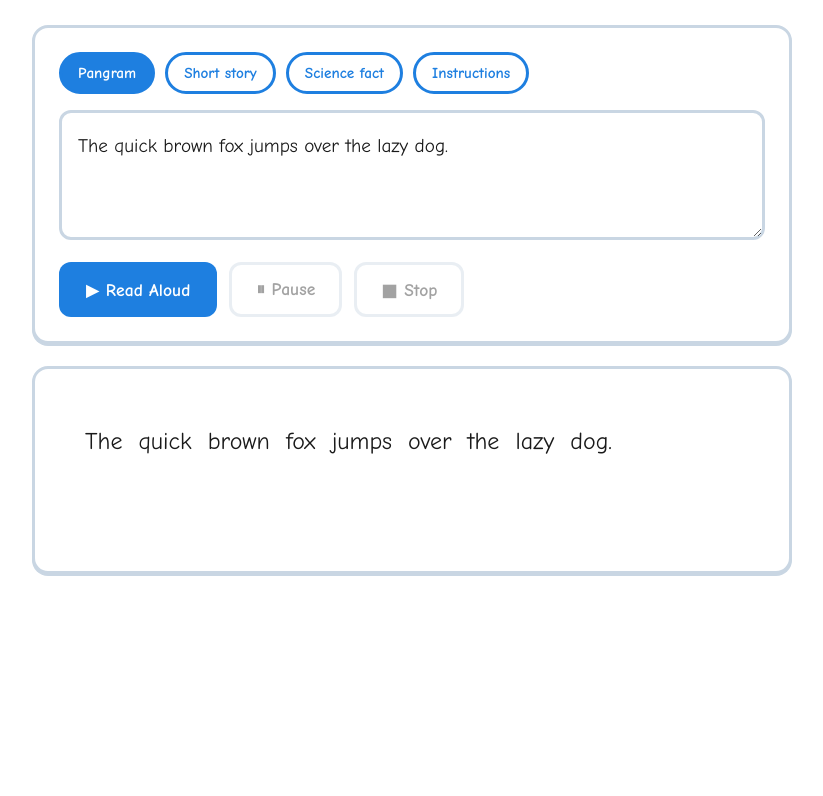
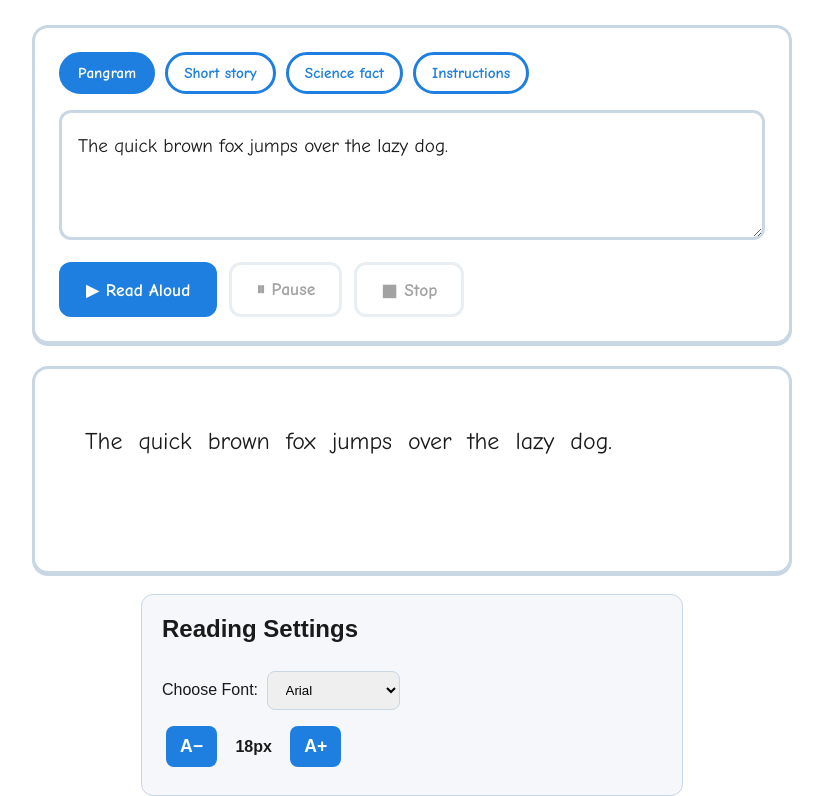
Before and after one commit to NDEHFOJE-star/INTRO-TO-SOFTWARE-ENGINEERING-, a plain HTML site: page frontend/dyslexic.html in a window 1280 px wide. Shown: the part 125-921 px from the top of the page, without its empty margins (228-1051 px from the left). Before the commit the page ends 896 px from the top, so only its background shows below. Drawn offline with Linux system fonts and the light colour scheme.

Commit message:
Add font selection and font size controls

```diff
--- a/frontend/dyslexic.html
+++ b/frontend/dyslexic.html
@@ -374,6 +374,94 @@
   inputText.addEventListener('input', () => renderWords(inputText.value));
 })();
 </script>
+<!-- FONT ACCESSIBILITY CONTROLS -->
+<section class="font-controls">
+    <h2>Reading Settings</h2>
+
+    <label for="fontSelect">Choose Font:</label>
+    <select id="fontSelect">
+        <option value="Arial">Arial</option>
+        <option value="Verdana">Verdana</option>
+        <option value="OpenDyslexic">OpenDyslexic</option>
+        <option value="Georgia">Georgia</option>
+    </select>
+
+    <div class="font-size-controls">
+        <button id="decreaseFont">A−</button>
+        <span id="fontSizeDisplay">18px</span>
+        <button id="increaseFont">A+</button>
+    </div>
+</section>
+
+<style>
+    .font-controls {
+        margin: 20px auto;
+        padding: 20px;
+        max-width: 500px;
+        background: #f5f7fa;
+        border: 1px solid #c9d6e3;
+        border-radius: 12px;
+        font-family: Arial, sans-serif;
+    }
+
+    .font-controls h2 {
+        margin-top: 0;
+    }
+
+    .font-controls select,
+    .font-controls button {
+        padding: 10px 14px;
+        margin: 8px 4px;
+        border-radius: 8px;
+        border: 1px solid #c9d6e3;
+        cursor: pointer;
+    }
+
+    .font-controls button {
+        background: #1e7fe0;
+        color: white;
+        border: none;
+        font-weight: bold;
+    }
+
+    .font-controls button:hover {
+        background: #1668bd;
+    }
+
+    #fontSizeDisplay {
+        margin: 0 10px;
+        font-weight: bold;
+    }
+</style>
+
+<script>
+    const fontSelect = document.getElementById("fontSelect");
+    const increaseFont = document.getElementById("increaseFont");
+    const decreaseFont = document.getElementById("decreaseFont");
+    const fontSizeDisplay = document.getElementById("fontSizeDisplay");
+
+    let currentFontSize = 18;
+
+    fontSelect.addEventListener("change", function () {
+        document.body.style.fontFamily = this.value;
+    });
+
+    increaseFont.addEventListener("click", function () {
+        if (currentFontSize < 32) {
+            currentFontSize += 2;
+            document.body.style.fontSize = currentFontSize + "px";
+            fontSizeDisplay.textContent = currentFontSize + "px";
+        }
+    });
+
+    decreaseFont.addEventListener("click", function () {
+        if (currentFontSize > 12) {
+            currentFontSize -= 2;
+            document.body.style.fontSize = currentFontSize + "px";
+            fontSizeDisplay.textContent = currentFontSize + "px";
+        }
+    });
+</script>
 
 </body>
 </html>
```
